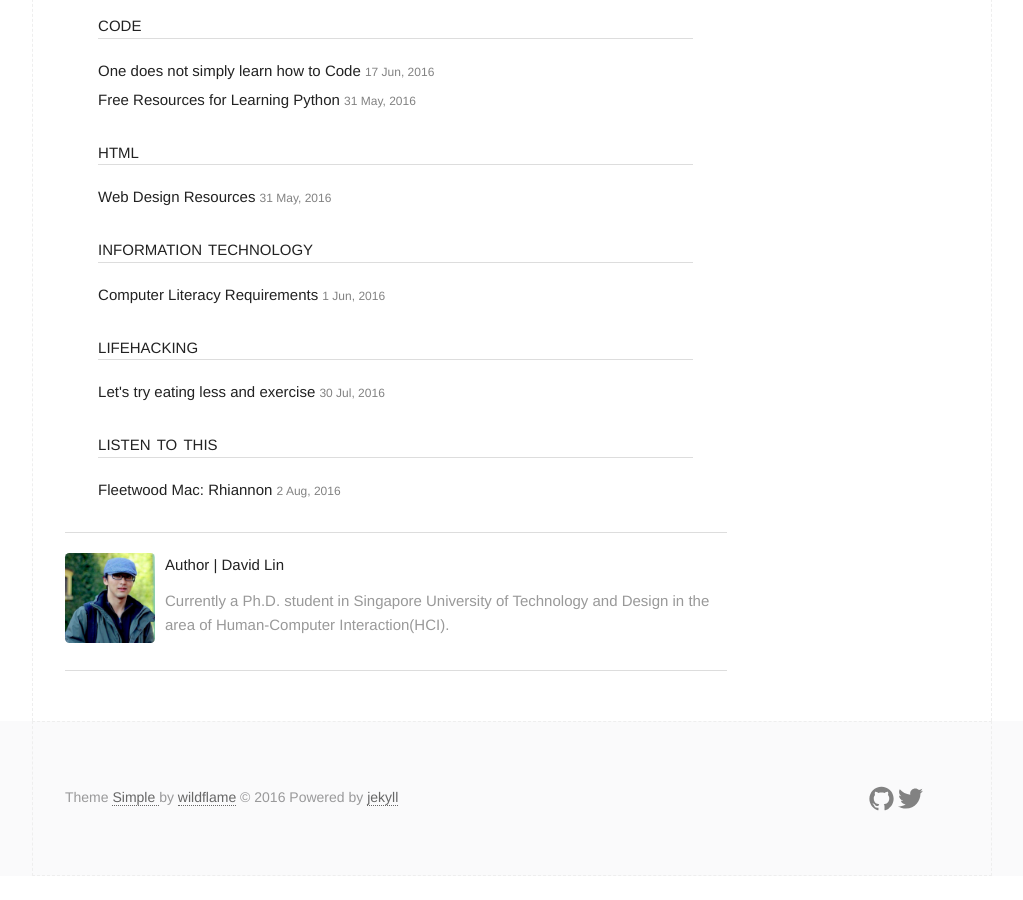
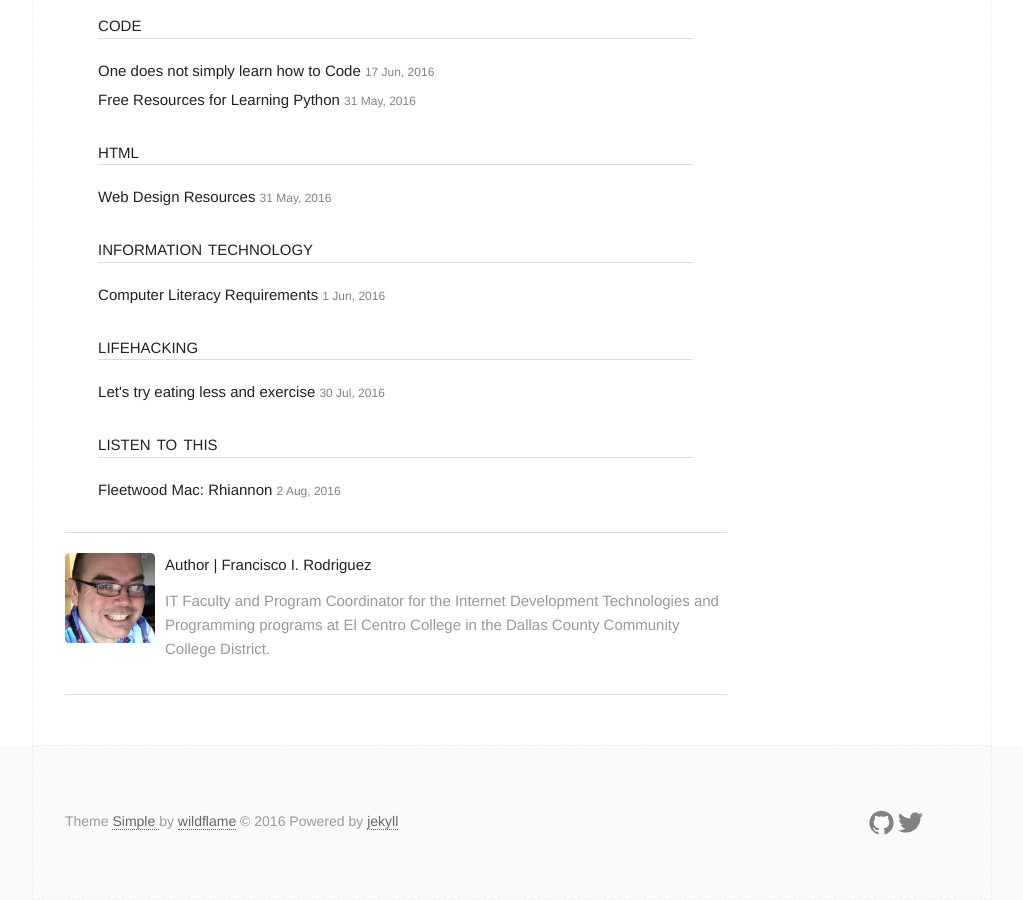
Before and after one commit to pacodotorg/pacodotorg.github.io, a Jekyll site: the page built from archive.html, in a window 1280 px wide and 900 px high, scrolled down 950 px. Shown: the whole window, without its empty margins (128-1151 px from the left). Built offline with Jekyll 4.4.1, drawn with Linux system fonts in a browser that asks for light colours; before the commit the page ends 1826 px from its top, so only the background shows below that.

Commit message:
Update author.html

```diff
--- a/_includes/author.html
+++ b/_includes/author.html
@@ -1,9 +1,9 @@
 <section class="author">
-  <div class="authorimage box" style="background: url({{site.baseurl}}/assets/img/Taffy.jpg)"></div>
+  <div class="authorimage box" style="background: url({{site.baseurl}}/images/frodriguez_2016f.jpg)"></div>
   <div class="authorinfo box">
-    <p>Author | David Lin</p>
+    <p>Author | Francisco I. Rodriguez</p>
     <p class="bio">
-      Currently a Ph.D. student in Singapore University of Technology and Design in the area of Human-Computer Interaction(HCI).
+      IT Faculty and Program Coordinator for the Internet Development Technologies and Programming programs at El Centro College in the Dallas County Community College District.
     </p>
   </div>
 </section>
```
